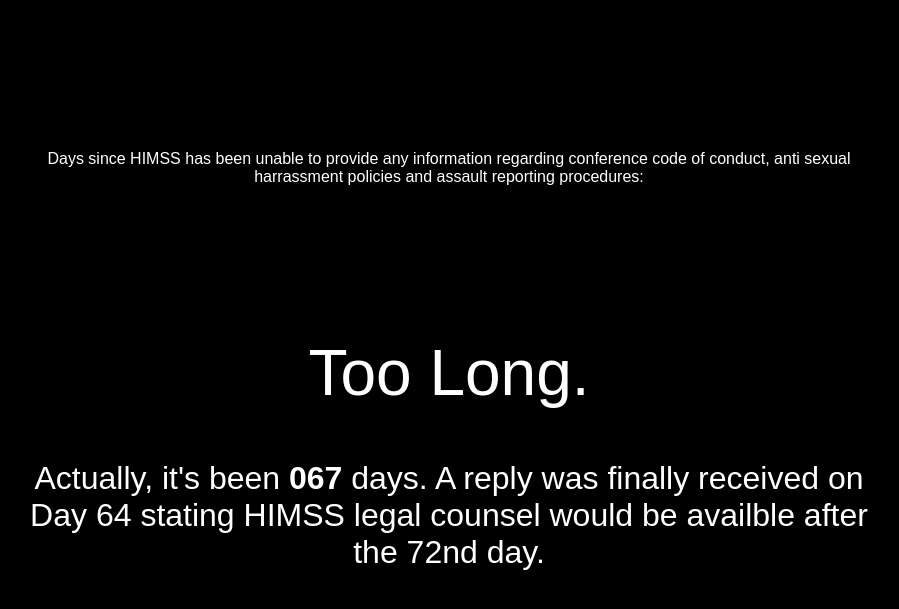
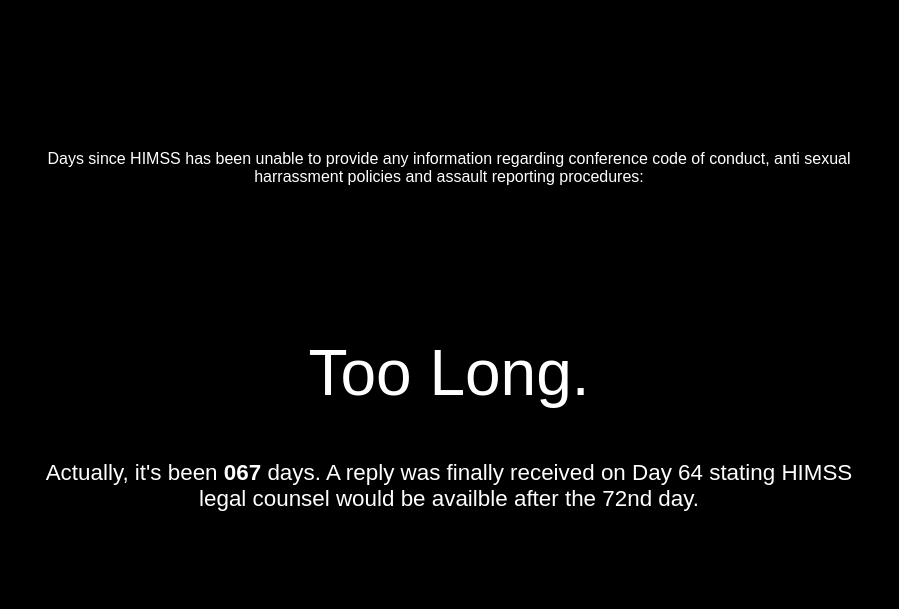
Before and after one commit to laurenstill/laurenstill.github.io, a Jekyll site: the page himssplzrespond.html, which Jekyll copies as it is, in a window 1280 px wide. Shown: the top 609 px of the page, without its empty margins (191-1090 px from the left). Built offline with Jekyll 4.4.1, drawn with Linux system fonts in a browser that asks for light colours.

Commit message:
Update himssplzrespond.html

```diff
--- a/himssplzrespond.html
+++ b/himssplzrespond.html
@@ -45,7 +45,7 @@
 text-align:center;
 }
 #sub {
-font-size:0.5em;
+font-size:0.35em;
 margin: 0px auto;
 margin-top: 50px;
 width: 850px;
```
